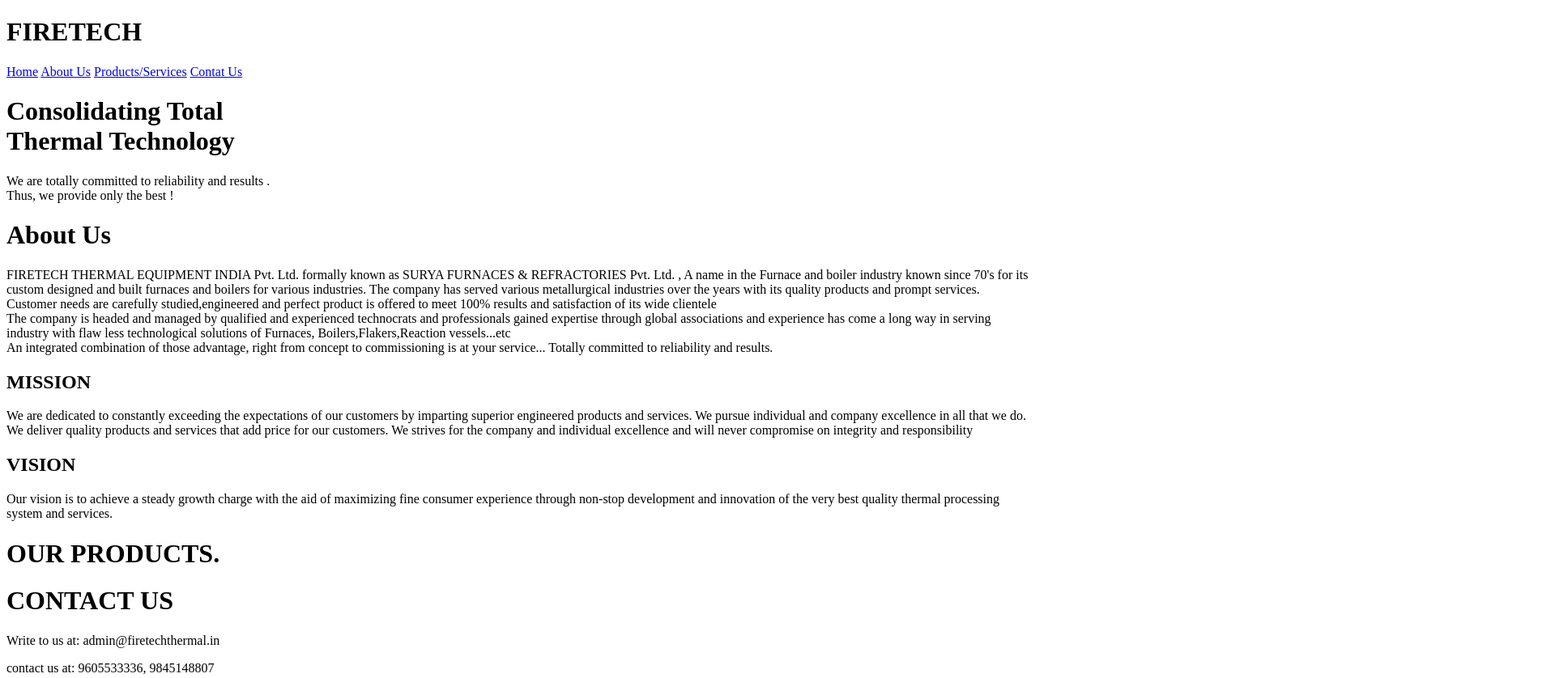
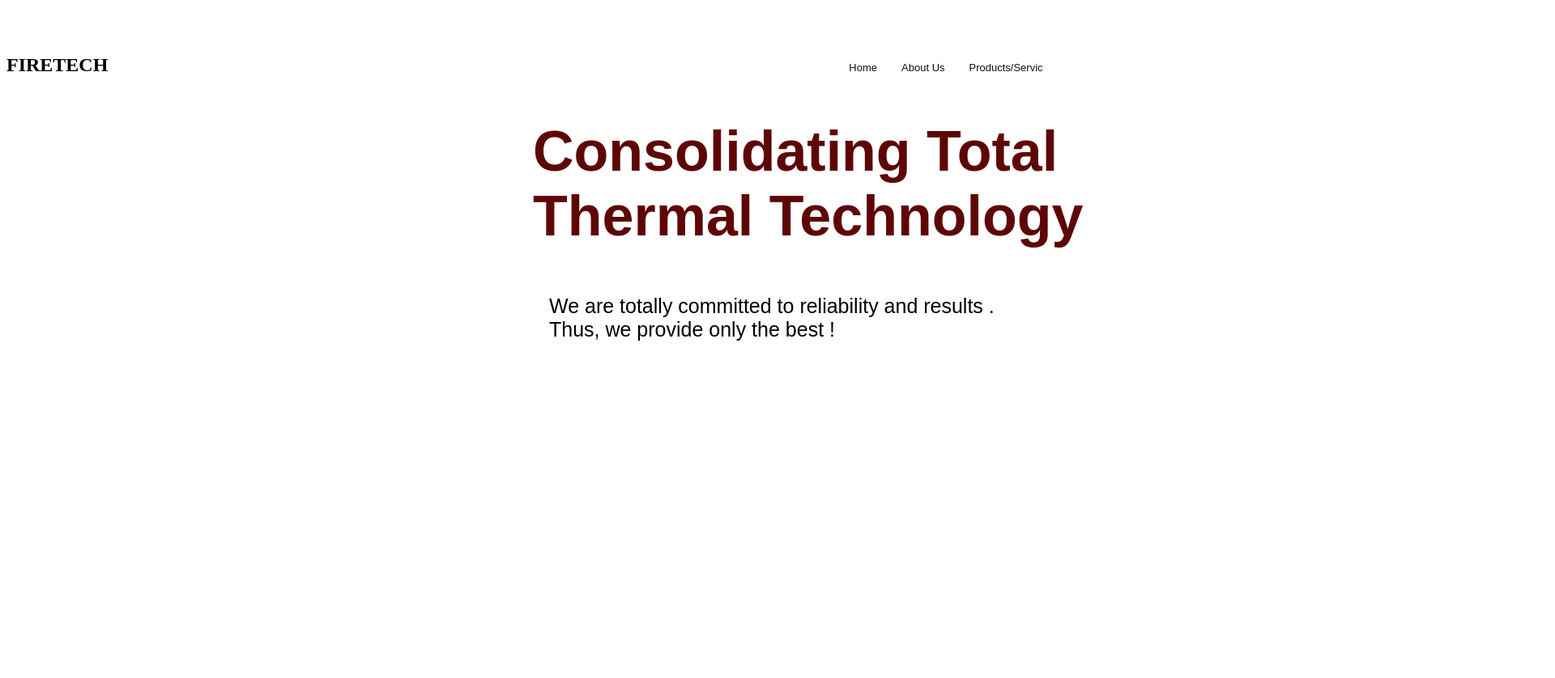
Before and after one commit to Svenski-79/Company-_profile, a plain HTML site: page index.html in a window 1280 px wide. Shown: the top 838 px of the page at 81% size, 1920 px wide, since content can reach past the window. After the commit the page ends 800 px from the top, so only its background shows below. Drawn offline with Linux system fonts and the light colour scheme.

Commit message:
designed

```diff
--- /dev/null
+++ b/asssets/index.css
@@ -0,0 +1,3 @@
+body{
+    margin: 0;
+}
--- /dev/null
+++ b/asssets/styles/landing.css
@@ -0,0 +1,25 @@
+
+/* .headline{
+    overflow: hidden;
+} */
+.headline h1{
+    overflow: hidden;
+    /* background-color: aqua;  */
+    font-family: 'Montserrat',sans-serif;
+    font-weight: 700;
+    font-size: 70px;
+    position: relative;
+    top: 100px;
+    left: 650px;
+    color: #5E0606;
+}
+
+.headline p{
+    overflow: hidden;
+    /* background-color: #8ac6fe; */
+    position: relative;
+    left: 670px;
+    top: 110px;
+    font-size: 25px;
+    font-family: 'poppins',sans-serif;
+}
--- /dev/null
+++ b/asssets/styles/navigation.css
@@ -0,0 +1,19 @@
+nav{
+    width: 100%;
+    position: fixed;
+    overflow: hidden;
+    display: inline-flex;
+}
+
+nav a button{
+    position: relative;
+    left:900px;
+    background-color: #ffff;
+    border: none;
+    outline: none;
+    color: #100f0f;
+    text-align: center;
+    padding: 29px 15px 0px 15px;
+    font-size: small;
+    font-family: 'Montserrat',sans-serif;
+}
--- a/index.html
+++ b/index.html
@@ -4,21 +4,26 @@
     <meta charset="UTF-8">
     <meta http-equiv="X-UA-Compatible" content="IE=edge">
     <meta name="viewport" content="width=device-width, initial-scale=1.0">
+    <link rel="stylesheet" href="asssets/styles/navigation.css">
+    <link rel="stylesheet" href="asssets/styles/landing.css">
     <title>Document</title>
 </head>
 <body>
-    <div class="navbar">
+    <header>
+        <nav class="navbar">
             <h1>FIRETECH</h1>
-        <a href="#home">Home</a>
-        <a href="#about">About Us</a>
-        <a href="#services">Products/Services</a>
-        <a href="#contactUs">Contat Us</a>
-    </div>
+            <a href="#home"><button>Home</button></a>
+            <a href="#about"><button>About Us</button></a>
+            <a href="#services"><button>Products/Services</button></a>
+            <a href="#admin@firetechthermals.in"><button>Contact Us</button></a>
+        </nav>
+    </header>
+    <div>
         <div class="headline">
             <h1>Consolidating Total<br/> Thermal Technology</h1>
             <p> We are totally committed to reliability and results .<br/> Thus, we provide only the best !</p>
         </div>
-    <div class="about">
+        <!-- <div class="about">
             <h1>About Us</h1>
             <p>FIRETECH THERMAL EQUIPMENT INDIA
                 Pvt. Ltd. formally known as SURYA
@@ -56,9 +61,11 @@
             <h1>OUR PRODUCTS.</h1>
         </div>
         <div class="contact">
-        <h1>CONTACT US</h1>
+            <h1>CONTACT US.</h1>
             <p> Write to us at: admin@firetechthermal.in</p>
             <p>contact us at: 9605533336, 9845148807</p>
+        </div> -->
     </div>
+
 </body>
 </html>
```
Lines whose indentation alone changed are shown as unchanged.
